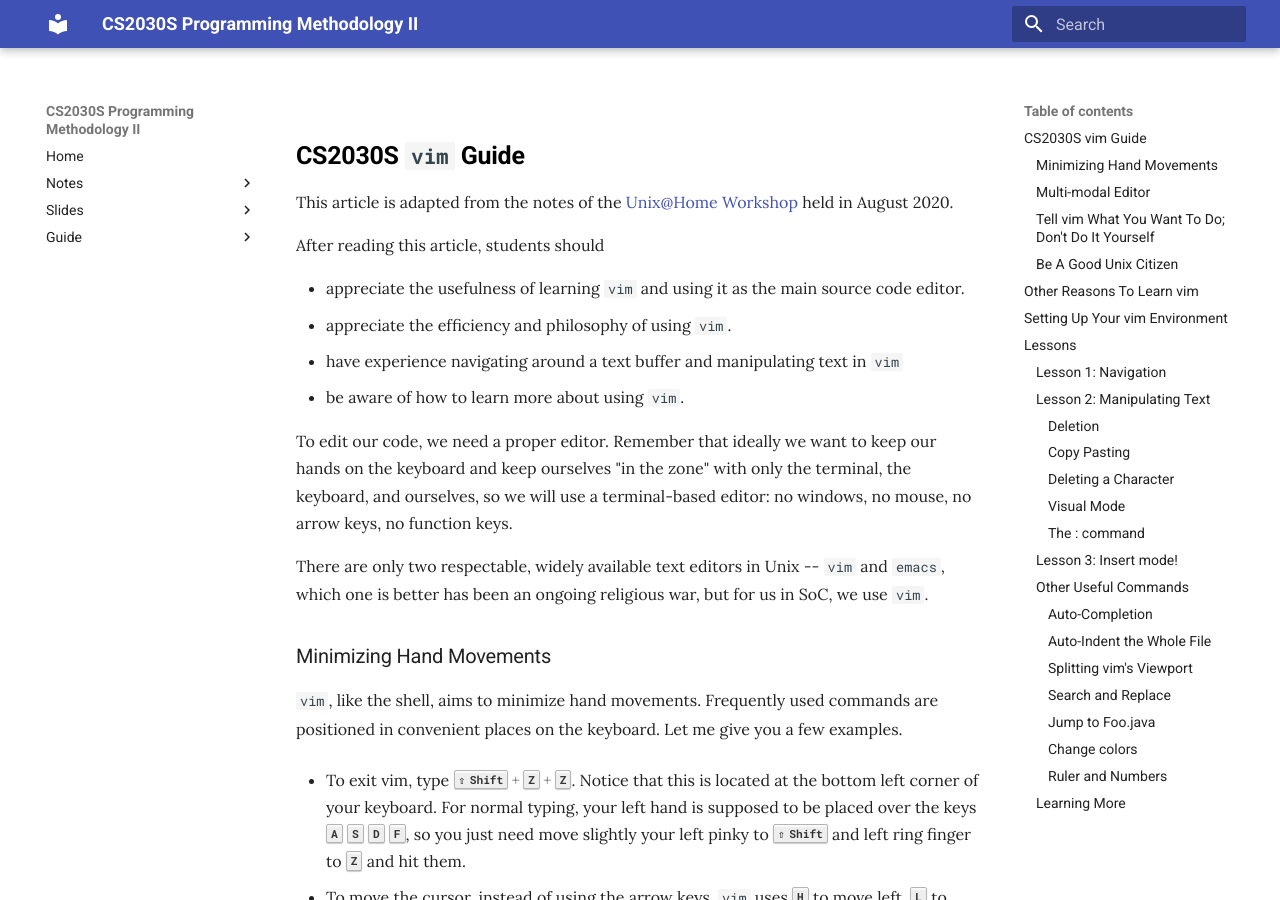
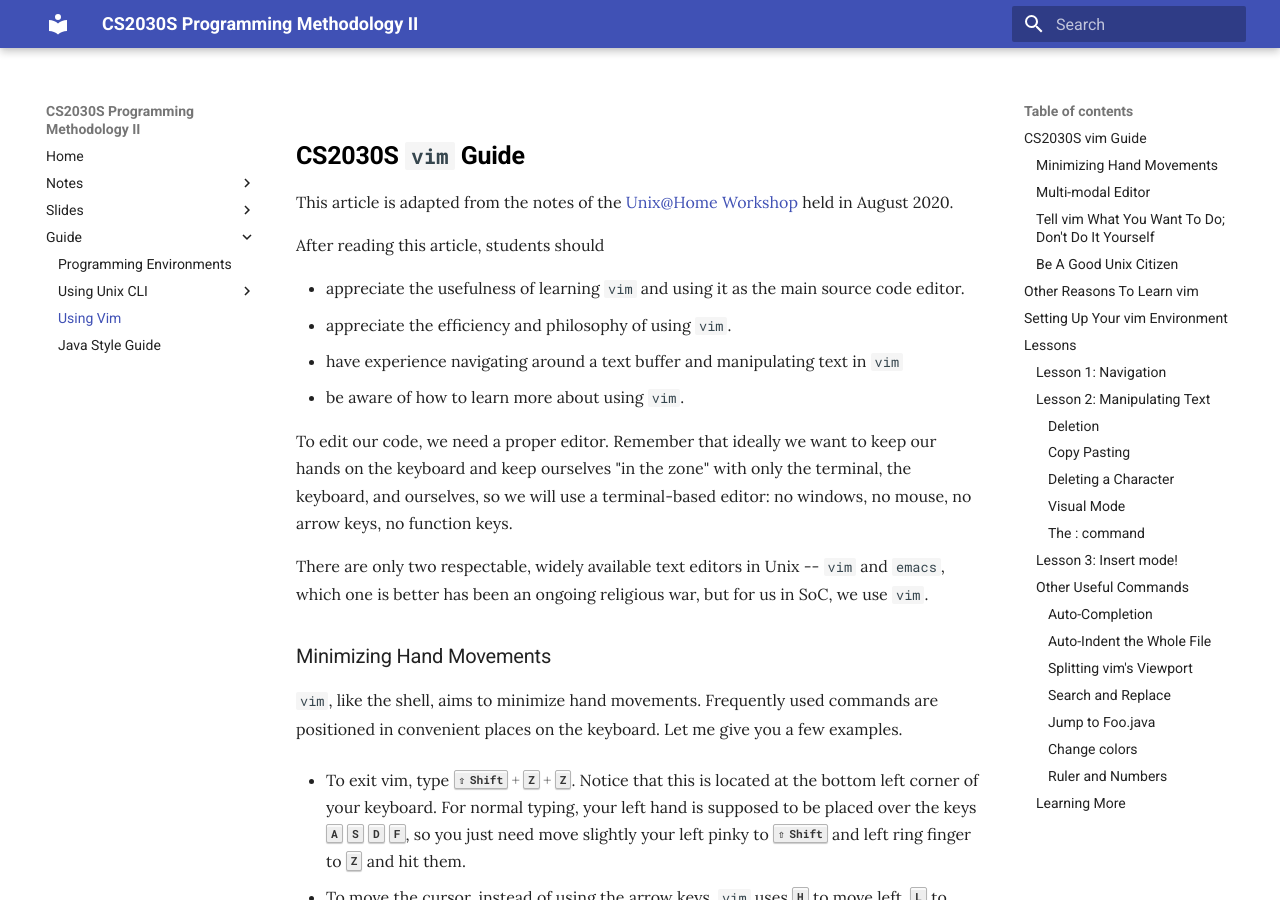
Before and after one commit to nus-cs2030s/2021-s2, an MkDocs documentation site: the page built from docs/vim.md, in a window 1280 px wide and 900 px high. Built offline with MkDocs 1.6.1 and Material for MkDocs 9.7.7, drawn with Linux system fonts in a browser that asks for light colours.

Commit message:
Add `vim` and style guide

```diff
--- a/mkdocs.yml
+++ b/mkdocs.yml
@@ -22,6 +22,8 @@ nav:
        - Background: 'unix-background.md'
        - Essentials: 'unix-essentials.md'
        - Advanced: 'unix-advanced.md'
+    - Using Vim: 'vim.md'
+    - Java Style Guide: 'style.md'
 
     #  - General:
     #- About CS2030S: 'about.md'
```
